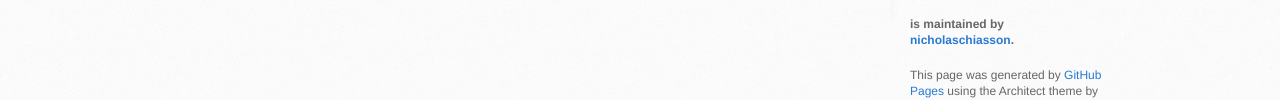
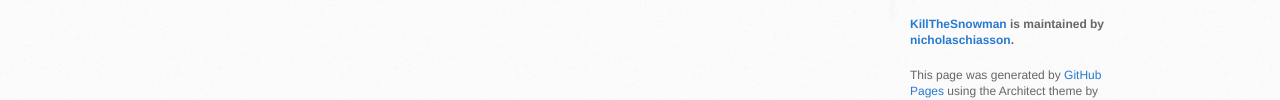
Before and after one commit to nicholaschiasson/KillTheSnowman, a plain HTML site: page index.html in a window 1280 px wide. Shown: the part 787-887 px from the top of the page. Drawn offline with Linux system fonts and the light colour scheme; no server answers.

Commit message:
Fixing maintainer link

```diff
--- a/index.html
+++ b/index.html
@@ -129,7 +129,7 @@
             .tar.gz file
           </a>
 
-          <p class="repo-owner"><a href="https://github.com/nicholaschiasson/KillTheSnowman"></a> is maintained by <a href="https://github.com/nicholaschiasson">nicholaschiasson</a>.</p>
+          <p class="repo-owner"><a href="https://github.com/nicholaschiasson/KillTheSnowman">KillTheSnowman</a> is maintained by <a href="https://github.com/nicholaschiasson">nicholaschiasson</a>.</p>
 
           <p>This page was generated by <a href="https://pages.github.com">GitHub Pages</a> using the Architect theme by <a href="https://twitter.com/jasonlong">Jason Long</a>.</p>
         </aside>
```
